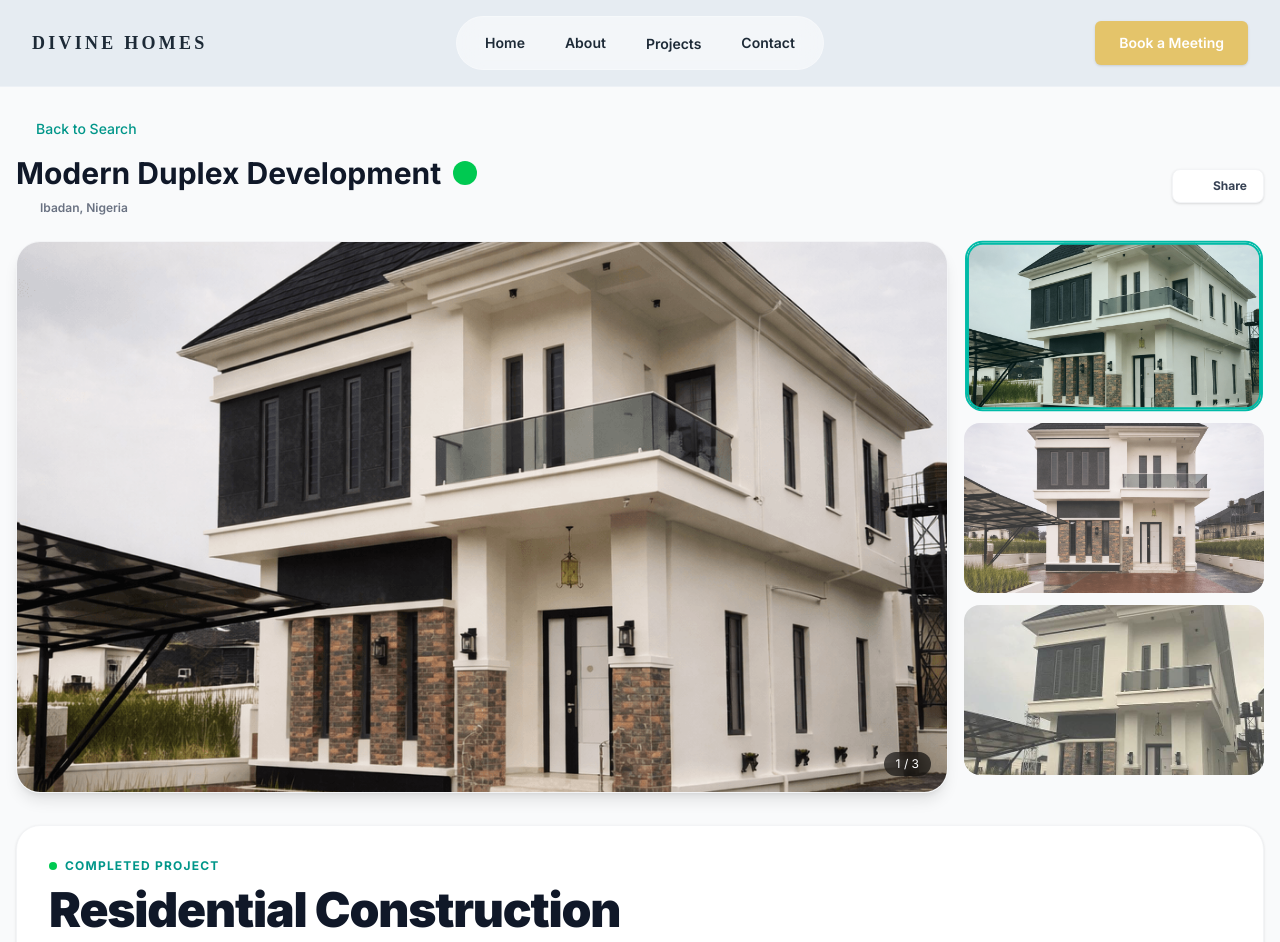
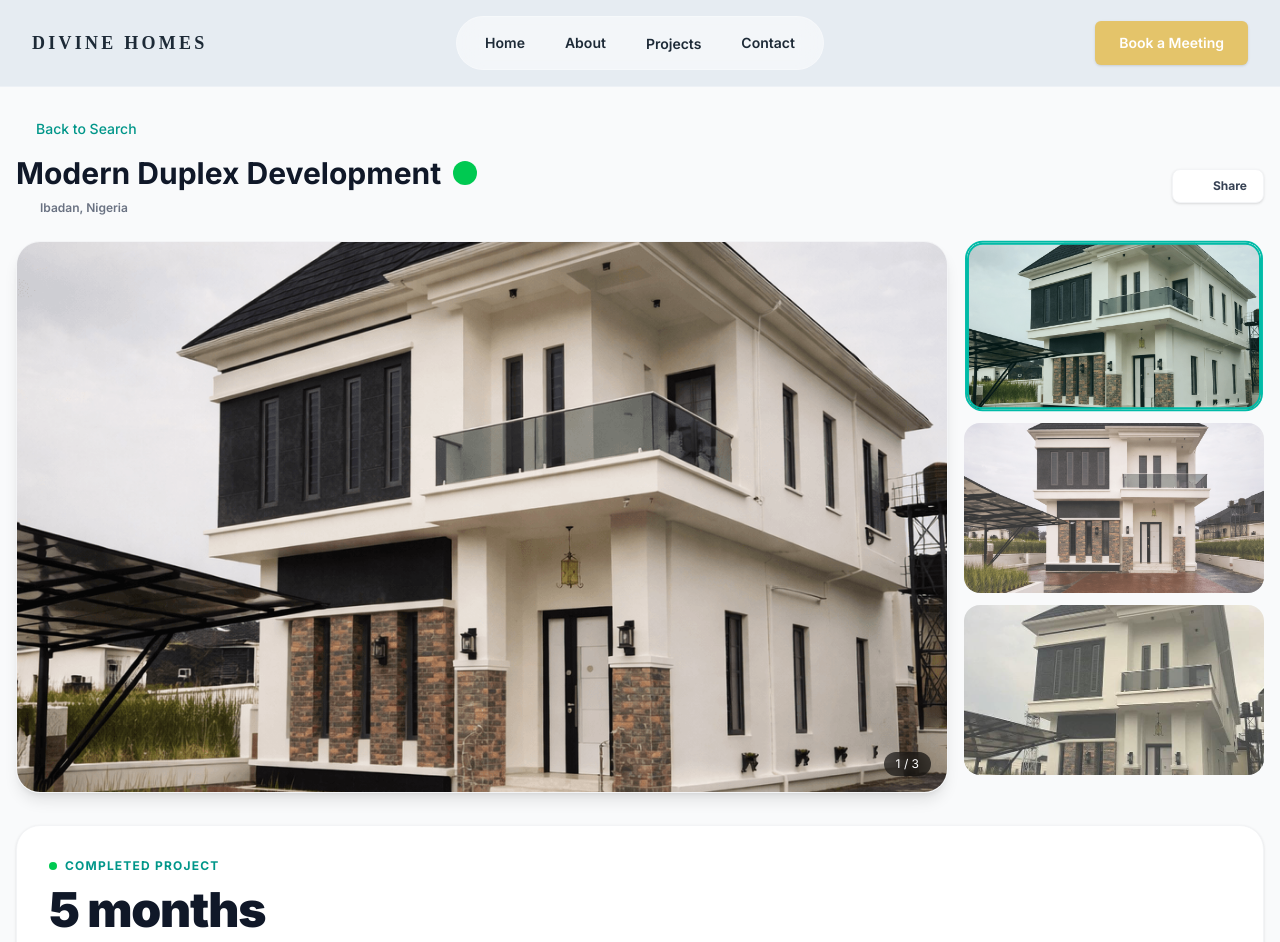
Before and after one commit to divinecode-HQ/divine-homes, a React (Vite) app: page /projects/duplex-development in a window 1280 px wide. Shown: the top 942 px of the page. Built offline with nearby package versions, Linux system fonts and the light colour scheme; some icons are missing.

Commit message:
Replace category display with project duration

```diff
--- a/src/pages/ProjectDetailsPage.tsx
+++ b/src/pages/ProjectDetailsPage.tsx
@@ -163,7 +163,7 @@ function ProjectDetailsPage() {
   {/* CATEGORY (REPLACES PRICE) */}
   <div className="flex items-baseline gap-4 mt-3">
     <h2 className="text-5xl font-black text-gray-900 tracking-tight">
-      {project.category}
+      {project.duration}
     </h2>
   </div>
 
```
